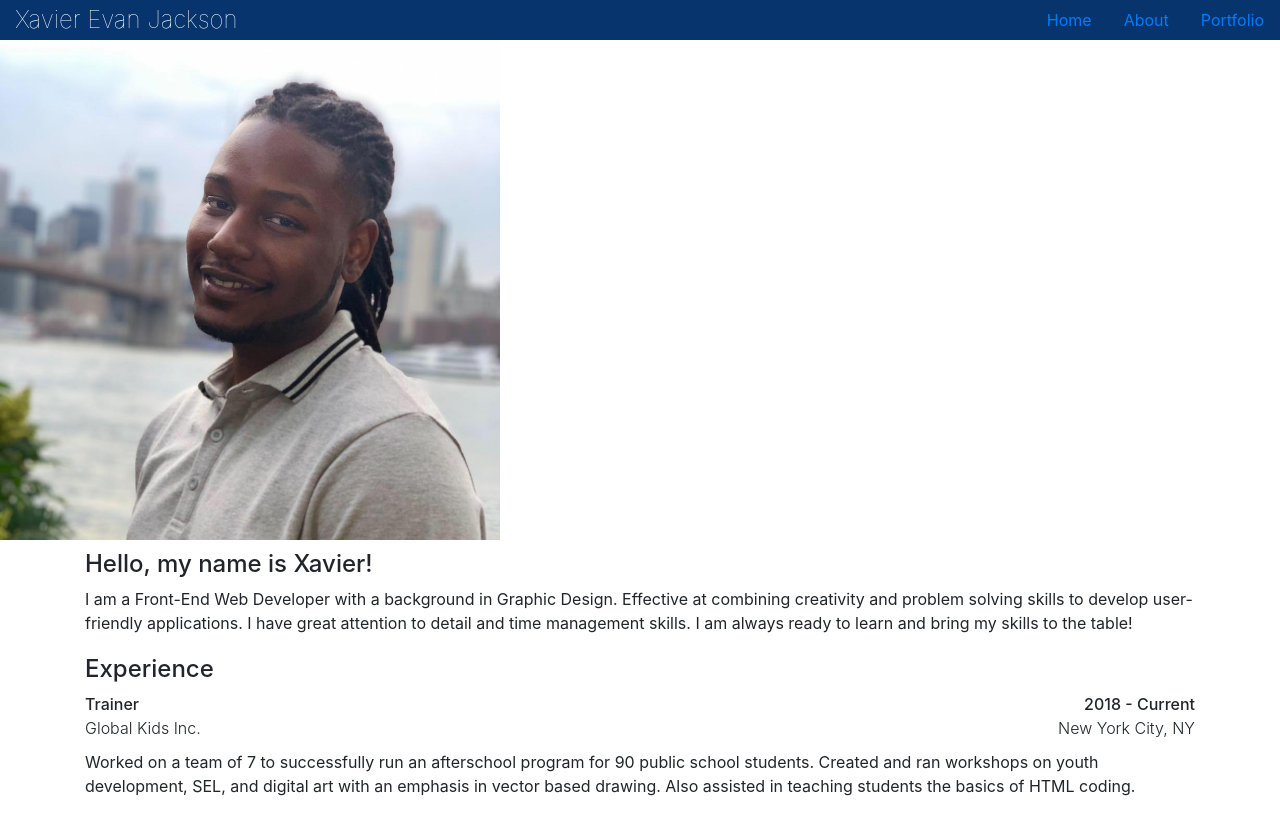
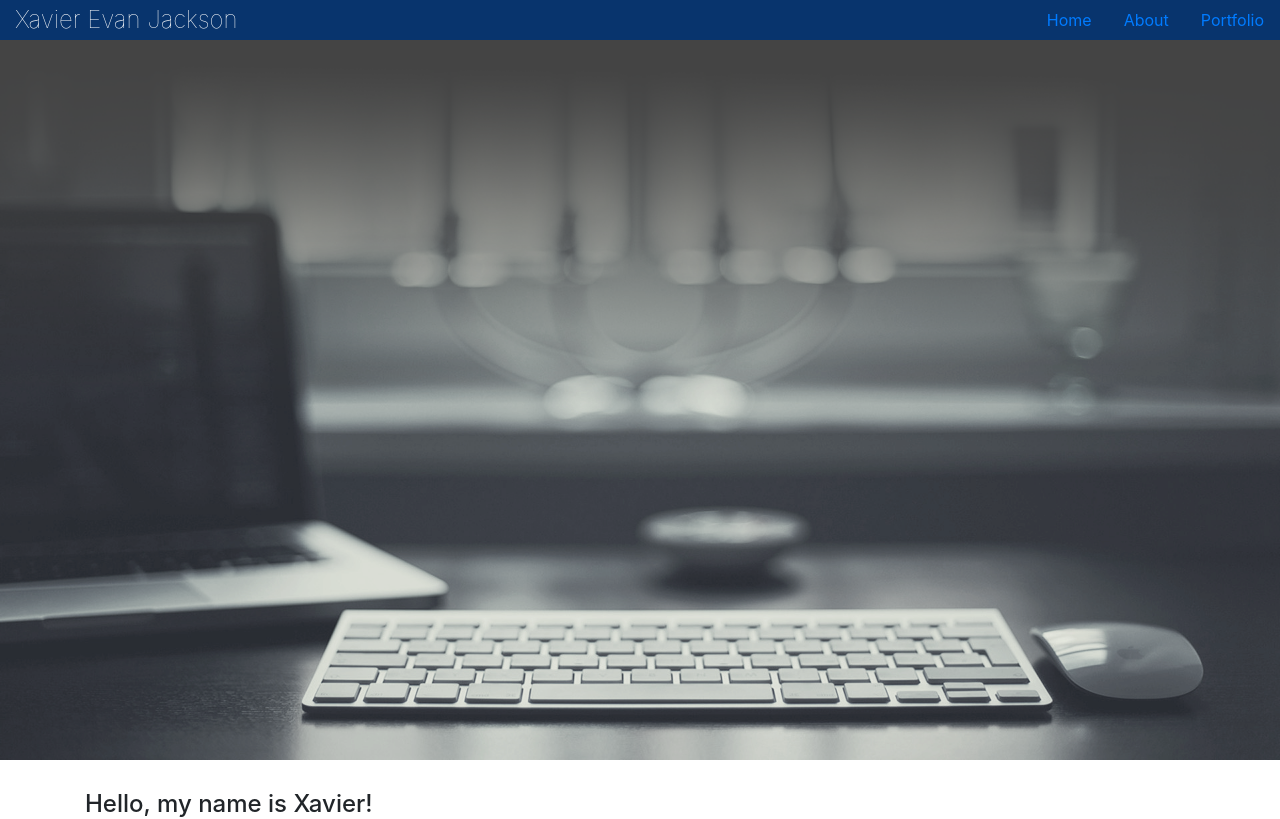
Before and after one commit to xj96/React-Portfolio, a React (Create React App) app: page / in a window 1280 px wide. Shown: the top 819 px of the page. Built offline with nearby package versions, Linux system fonts and the light colour scheme.

Commit message:
removed portfolio photo of me and added in a placeholder image with better resolution

```diff
--- a/src/components/Home.css
+++ b/src/components/Home.css
@@ -2,11 +2,7 @@
 
 .background {
   height: 100%;
-  width: 500px;
-  margin: auto;
-  left: 0px;
-  top: 0px;
-  right: 0px;
+  width: 100%;
   z-index: 0;
 }
 
@@ -15,9 +11,10 @@ h4 {
 }
 
 .container {
+  margin-top: 20px;
   padding-top: 10px;
   overflow: auto;
-  z-index: 2;
+  z-index: 1;
 }
 
 .test-shape-0 {
--- a/src/components/pages/Home.js
+++ b/src/components/pages/Home.js
@@ -1,13 +1,13 @@
 import React from "react";
 import Footer from "../Footer";
 import "/Users/xavierjackson/Desktop/Homework/React Portfolio/reactportfolio/src/components/Home.css";
-import XJ from "/Users/xavierjackson/Desktop/Homework/React Portfolio/reactportfolio/src/images/XJ.jpg";
+import BG from "/Users/xavierjackson/Desktop/Homework/React Portfolio/reactportfolio/src/images/Website-Design-Background.png"
 
 function Home() {
   return (
     <div>
       <div className="col-flex">
-        <img className="background" src={XJ} alt="Background" />
+        <img className="background" src={BG} alt="Background" />
       </div>
       <div className="container">
         <div className="row">
```
Also changed, not shown: src/images/Website-Design-Background.png (added).
